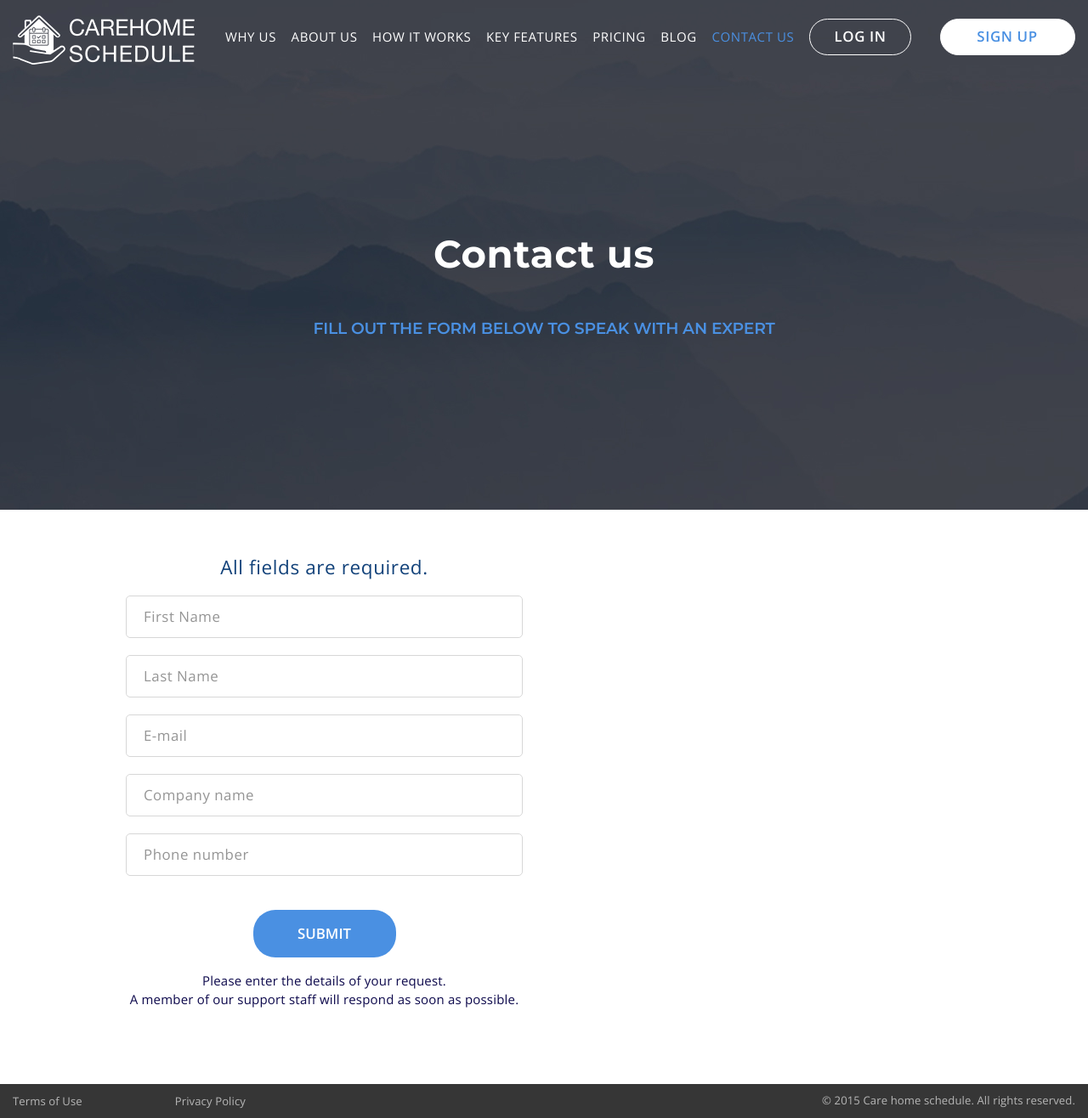
After one commit to OlehMiha/CareHomeLanding, a PHP site: page /contacts.html in a window 1280 px wide. The commit adds this page. Shown: the whole page at 85% size. Run offline with PHP 8.4, Linux system fonts and the light colour scheme.

Commit message:
contacts start

```diff
--- /dev/null
+++ b/contacts.html
@@ -0,0 +1,318 @@
+<!doctype html>
+<html lang="ru">
+<head>
+	<!-- Required meta tags -->
+	<meta charset="utf-8">
+	<meta http-equiv="X-UA-Compatible" content="IE=edge">
+	<meta name="viewport" content="width=device-width, initial-scale=1, shrink-to-fit=no">
+
+	<title>Carehome Schedule</title>
+	<meta name="description" content="Carehome Schedule" />
+	<meta name="keywords" content="Carehome Schedule" />
+
+	<!-- !!!Noindex!!! -->
+	<meta name="robots" content="noindex" />
+
+	<!-- Favicon.ico -->
+	<link rel="shortcut icon" href="favicon.ico" type="image/x-icon">
+	<link rel="icon" href="favicon.ico" type="image/x-icon">
+
+	<!-- Awesome -->
+	<link href="css/font-awesome.min.css" rel="stylesheet" type="text/css"/>
+
+	<!-- Bootstrap CSS -->
+	<link rel="stylesheet" href="https://stackpath.bootstrapcdn.com/bootstrap/4.1.1/css/bootstrap.min.css" integrity="sha384-WskhaSGFgHYWDcbwN70/dfYBj47jz9qbsMId/iRN3ewGhXQFZCSftd1LZCfmhktB" crossorigin="anonymous">
+
+	<!-- CSS Reset -->
+	<link href="css/cssreset.css" rel="stylesheet" type="text/css"/>
+
+	<!-- Fonts -->
+	<link href="https://fonts.googleapis.com/css?family=Montserrat:300,400,500,600,700|Open+Sans:300,400,600,700,800&amp;subset=cyrillic,cyrillic-ext" rel="stylesheet">
+
+	<!-- Animate -->
+	<link href="css/animate.css" rel="stylesheet" type="text/css"/>
+
+	<!-- Style -->
+	<link href="css/style.css" rel="stylesheet" type="text/css"/>
+	<link href="css/media-queries.css" rel="stylesheet" type="text/css"/>
+
+	<!-- HTML5 Shim and Respond.js IE8 support of HTML5 elements and media queries -->
+	<!-- WARNING: Respond.js doesn't work if you view the page via file:// -->
+    <!--[if lt IE 9]>
+      <script src="https://oss.maxcdn.com/libs/html5shiv/3.7.0/html5shiv.js"></script>
+      <script src="https://oss.maxcdn.com/libs/respond.js/1.4.2/respond.min.js"></script>
+  <![endif]-->
+
+</head>
+
+<body class="body_my">
+
+	<!-- PRELOADER -->
+	<div class="volosunov">
+		<span class="spinner">
+			<span></span>
+			<span></span>
+			<span></span>
+			<span></span>
+			<span></span>
+		</span>
+	</div>
+	<!-- PRELOADER -->
+
+	<!-- All content -->
+	<div class="all contacts">
+
+		<div id="top"></div>
+
+		<!-- Header -->
+		<header>
+			<!-- Header Menu -->
+			<div class="menu_div_off"></div>
+			<nav class="menu_div">
+				<div class="container">
+
+					<a href="index.html" class="Logo"></a>
+
+					<div class="button_mobi_menu">
+						<span></span>
+						<span></span>
+						<span></span>
+						<span></span>
+					</div>
+
+					<ul class="menu_top row align-items-center justify-content-between">
+						<li><a href="#m1">Why us</a></li>
+						<li><a href="#m2">About us</a></li>
+						<li><a href="#m3">How it works</a></li>
+						<li><a href="#m4">Key Features</a></li>
+						<li><a href="#m5">Pricing</a></li>
+						<li><a href="#m6">BLOG</a></li>
+						<li><a href="#m7" class="mPS2id-highlight">CONTACT US</a></li>
+
+						<div class="button_header_div">
+							<a href="#" class="button_0 button_1 log_in align-items-center justify-content-center">Log in</a>
+							<a href="#" class="button_0 button_1 sign_up align-items-center justify-content-center">Sign up</a>
+						</div>
+					</ul>
+
+				</div>
+			</nav>
+		</header>
+
+		<!-- Header block -->
+		<section class="header_block">
+			<div class="container">
+
+				<div class="row align-items-center">
+
+					<div class="col-12 header_block_iner mov mov_zoomIn_start">
+						<h1>Contact us</h1>
+						<p class="title_bot">
+							Fill out the form below to speak with an expert
+						</p>
+					</div>
+
+				</div>
+			</div>
+		</section>
+
+		<!-- Block 9 -->
+		<section class="block_9">
+			<div class="container">
+				<div class="row">
+
+					<div class="col-12 col-lg-6">
+						<form action="" class="contacts_form">
+							<p class="title">All fields are required.</p>
+
+							<input type="text" class="form_input_0 name" name="name" minlength="1" placeholder="First Name" pattern="^[_a-zA-Zа-яА-ЯёЁ ]+$" required>
+
+							<input type="text" class="form_input_0 lastname" name="lastname" minlength="1" placeholder="Last Name" pattern="^[_a-zA-Zа-яА-ЯёЁ ]+$" required>
+
+							<input type="email" class="form_input_0 email" name="email" placeholder="E-mail" pattern="(([a-zA-Z0-9_\-.]+)@([a-zA-Z0-9\-]+)\.[a-zA-Z0-9\-.]+$)" required>
+
+							<input type="text" class="form_input_0 company" name="company" minlength="1" placeholder="Company name" pattern="^[_a-zA-Zа-яА-ЯёЁ ]+$" required>
+
+							<input type="tel" class="form_input_0 phone" name="tel" minlength="5" placeholder="Phone number" pattern="^([\+]+)*[0-9\x20\x28\x29\-]{5,20}$" required>
+
+							<button type="submit" class="button_0 button_2 align-items-center justify-content-center">
+								Submit
+							</button>
+
+							<p class="bot_text_form">
+								Please enter the details of your request.<br>
+								A member of our support staff will respond as soon as possible.
+							</p>
+						</form>
+					</div>
+
+					<div class="col-12 col-lg-6">
+
+					</div>
+
+				</div>
+			</div>
+		</section>
+
+		<!-- Footer -->
+		<footer>
+			<div class="footer_div_bot">
+				<div class="container">
+					<div class="row align-items-center justify-content-between">
+						<div class="col">
+							<a href="#">Terms of Use</a>
+							<a href="#">Privacy Policy</a>
+						</div>
+						<div class="col">
+							<p class="copy">
+								© 2015 Care home schedule. All rights reserved.
+							</p>
+						</div>
+					</div>
+				</div>
+			</div>
+		</footer>
+
+	</div>
+
+
+
+
+    <!--
+    Button trigger modal
+    <button type="button" class="btn btn-primary" data-toggle="modal" data-target="#exampleModal">
+      Launch demo modal
+    </button>
+-->
+
+<!-- Modal -->
+<div class="modal fade" id="exampleModal_1" tabindex="-1" role="dialog" aria-labelledby="exampleModalLabel" aria-hidden="true">
+	<div class="modal-dialog modal-dialog_1 modal-dialog_2" role="document">
+		<div class="modal-content">
+			<div class="modal-body modal-body_1">
+				<button class="close" type="button" data-dismiss="modal" aria-label="Close"><img src="img/close.png" alt="close"></button>
+				<div class="right_modal">
+					<h6>ЗАКАЗ С МЕНЕДЖЕРОМ</h6>
+					<p class="title_modal">
+						Заполните форму для связи и получите бесплатную диагностику вашего фильтра
+					</p>
+					<form id="manedj_form" class="w_me" method="post" action="">
+						<input type="text" class="form_input_0 form_input_2 name" name="name" minlength="1" placeholder="Ваше Имя" pattern="^[_a-zA-Zа-яА-ЯёЁ ]+$" required autocomplete="off">
+						<input type="tel" class="form_input_0 form_input_2 phone" name="tel" minlength="5" placeholder="Ваш номер телефона" pattern="^([\+]+)*[0-9\x20\x28\x29\-]{5,20}$" required autocomplete="off">
+						<input class="title_php" type="hidden" name="title" value='ЗАЯВКА "ЗАКАЗ С МЕНЕДЖЕРОМ"'>
+
+						<button type="submit" class="button_0 button_1 align-items-center justify-content-center button_form_modal">
+							Отправить заявку
+						</button>
+						<p class="modal_bot_text">
+							Нажимая на кнопку "Отправить заявку" я даю свое согласие на обработку персональных данных
+						</p>
+					</form>
+				</div>
+			</div>
+		</div>
+	</div>
+</div>
+
+
+<div class="modal fade" id="exampleModal_2" tabindex="-1" role="dialog" aria-labelledby="exampleModalLabel" aria-hidden="true">
+	<div class="modal-dialog modal-dialog_1 modal-dialog_2" role="document">
+		<div class="modal-content">
+			<div class="modal-body modal-body_1">
+				<button class="close" type="button" data-dismiss="modal" aria-label="Close"><img src="img/close.png" alt="close"></button>
+				<div class="right_modal">
+					<h6>МЫ ПЕРЕЗВОНИМ ВАМ !</h6>
+					<p class="title_modal">
+						Заполните форму для связи и получите бесплатную диагностику вашего фильтра
+					</p>
+					<form id="perezvon_form" class="w_me" method="post" action="">
+						<input type="text" class="form_input_0 form_input_2 name" name="name" minlength="1" placeholder="Ваше Имя" pattern="^[_a-zA-Zа-яА-ЯёЁ ]+$" required autocomplete="off">
+						<input type="tel" class="form_input_0 form_input_2 phone" name="tel" minlength="5" placeholder="Ваш номер телефона" pattern="^([\+]+)*[0-9\x20\x28\x29\-]{5,20}$" required autocomplete="off">
+						<input class="title_php" type="hidden" name="title" value='ЗАЯВКА "МЫ ПЕРЕЗВОНИМ ВАМ"'>
+
+						<button type="submit" class="button_0 button_1 align-items-center justify-content-center button_form_modal">
+							Отправить заявку
+						</button>
+						<p class="modal_bot_text">
+							Нажимая на кнопку "Отправить заявку" я даю свое согласие на обработку персональных данных
+						</p>
+					</form>
+				</div>
+			</div>
+		</div>
+	</div>
+</div>
+
+
+<div class="modal fade" id="exampleModal_3" tabindex="-1" role="dialog" aria-labelledby="exampleModalLabel" aria-hidden="true">
+	<div class="modal-dialog modal-dialog_1 modal-dialog_2" role="document">
+		<div class="modal-content">
+			<div class="modal-body modal-body_1">
+				<button class="close" type="button" data-dismiss="modal" aria-label="Close"><img src="img/close.png" alt="close"></button>
+				<div class="right_modal">
+					<h6>ПРАЙС ВСЕГО КАТАЛОГА</h6>
+					<p class="title_modal">
+						Заполните форму заявки и мы вышлем Вам на e-mail полный прайс всего каталога
+					</p>
+					<form id="katalog_form" class="w_me" method="post" action="">
+						<input type="text" class="form_input_0 form_input_2 name" name="name" minlength="1" placeholder="Ваше Имя" pattern="^[_a-zA-Zа-яА-ЯёЁ ]+$" required autocomplete="off">
+						<input type="tel" class="form_input_0 form_input_2 phone" name="tel" minlength="5" placeholder="Ваш номер телефона" pattern="^([\+]+)*[0-9\x20\x28\x29\-]{5,20}$" required autocomplete="off">
+						<input type="email" class="form_input_0 form_input_2 email2" name="email" placeholder="Ваш Email" pattern="(([a-zA-Z0-9_\-.]+)@([a-zA-Z0-9\-]+)\.[a-zA-Z0-9\-.]+$)" autocomplete="off" required>
+						<input class="title_php" type="hidden" name="title" value='ЗАЯВКА "ПРАЙС ВСЕГО КАТАЛОГА"'>
+
+						<button type="submit" class="button_0 button_1 align-items-center justify-content-center button_form_modal">
+							Получить прайс всего каталога
+						</button>
+						<p class="modal_bot_text">
+							Нажимая на кнопку "Отправить заявку" я даю свое согласие на обработку персональных данных
+						</p>
+					</form>
+				</div>
+			</div>
+		</div>
+	</div>
+</div>
+
+
+<div class="modal fade" id="sps" tabindex="-1" role="dialog" aria-labelledby="exampleModalLabel" aria-hidden="true">
+	<div class="modal-dialog modal-dialog_1" role="document">
+		<div class="modal-content">
+			<div class="modal-body modal-body_1">
+				<button class="close" type="button" data-dismiss="modal" aria-label="Close"><img src="img/close.png" alt="close"></button>
+				<div class="left_modal girl_modal">
+
+				</div>
+				<div class="right_modal">
+					<h6>ВАША ЗАЯВКА</h6>
+					<h6 class="green">УСПЕШНО ОТПРАВЛЕНА</h6>
+					<p class="title_modal">
+						Наш менеджер свяжется с Вами
+						в ближайшее время.
+					</p>
+					<a href="#" class="a_modal_back">Вернуться на сайт</a>
+				</div>
+			</div>
+		</div>
+	</div>
+</div>
+
+
+<!-- jQuery -->
+<!-- <script src="https://ajax.googleapis.com/ajax/libs/jquery/1.12.4/jquery.min.js" ></script> -->
+<script src="https://ajax.googleapis.com/ajax/libs/jquery/3.3.1/jquery.min.js" ></script>
+
+<!-- jQuery first, then Popper.js -->
+<!-- <script src="https://code.jquery.com/jquery-3.3.1.slim.min.js" integrity="sha384-q8i/X+965DzO0rT7abK41JStQIAqVgRVzpbzo5smXKp4YfRvH+8abtTE1Pi6jizo" crossorigin="anonymous"></script> -->
+<script src="https://cdnjs.cloudflare.com/ajax/libs/popper.js/1.14.3/umd/popper.min.js" integrity="sha384-ZMP7rVo3mIykV+2+9J3UJ46jBk0WLaUAdn689aCwoqbBJiSnjAK/l8WvCWPIPm49" crossorigin="anonymous"></script>
+<script src="https://stackpath.bootstrapcdn.com/bootstrap/4.1.1/js/bootstrap.min.js" integrity="sha384-smHYKdLADwkXOn1EmN1qk/HfnUcbVRZyYmZ4qpPea6sjB/pTJ0euyQp0Mk8ck+5T" crossorigin="anonymous"></script>
+
+<!-- Page Scroll JS -->
+<script src="js/jquery.malihu.PageScroll2id.min.js" defer></script>
+
+<!-- Custom -->
+<script type='text/javascript' src="js/custom.js" defer></script>
+
+<!-- Optional JavaScript -->
+<script>document.write('<script src="http://' + (location.host || 'localhost').split(':')[0] + ':35729/livereload.js?snipver=1"></' + 'script>')</script>
+</body>
+</html>
--- a/css/media-queries.css
+++ b/css/media-queries.css
@@ -333,7 +333,6 @@
         padding-top: 30px;
     }
     .block_1, .block_3, .block_5, .block_7,.block_8 {
-        background: #fefefe;
         padding-top: 30px;
         padding-bottom: 30px;
     }
--- a/css/style.css
+++ b/css/style.css
@@ -48,6 +48,7 @@ body {
   display: inline-flex;
 
   width: 220px;
+  border: none;
   border: 1px solid #fff;
   border-radius: 22px;
   height: 43px;
@@ -71,6 +72,7 @@ body {
 
   width: 200px;
   height: 56px;
+  border: none;
   border-radius: 26px;
   background: rgb(74, 144, 226);
   color: #fff;
@@ -1135,7 +1137,7 @@ section ul li:before {
     position: relative;
     max-width: 100%;
     margin-left: 35px;
-
+    opacity: 0;
 }
 
 
@@ -1486,24 +1488,104 @@ section ul li:before {
 
 
 
+
+
+
+
+
+
+
+
+/*Contacts page*/
+.contacts {
+
+}
+.contacts .header_block {
+  background: url("../img/bac_iner_1.jpg") no-repeat;
+  background-position: center;
+  background-size: cover;
+  text-align: center;
+}
+.contacts .header_block_iner {
+  padding: 0 15px;
+  padding-top: 65px;
+}
+.contacts .header_block_iner h1 {
+  text-align: center;
+  font-size: 3.000em;
+  letter-spacing: 0.7px;
+}
+.contacts .header_block_iner .title_bot {
+  text-transform: uppercase;
+  font-family: 'Montserrat', sans-serif;
+  font-size: 1.250em;
+  font-weight: 600;
+  color: #4a90e2;
+  margin-top: 40px;
+  letter-spacing: -0.2px;
+}
+
+
+/*Contacts page Block 9 */
+.block_9 {
+    padding-top: 51px;
+    padding-bottom: 68px;
+}
+.contacts_form {
+  width: 100%;
+  max-width: 467px;
+  float: right;
+  margin: 0 10px;
+  margin-bottom: 20px;
+  text-align: center;
+}
+.contacts_form .title {
+  color: #12427a;
+  font-size: 1.500em;
+  font-weight: 300;
+  letter-spacing: 0.6px;
+  margin-bottom: 16px;
+}
+
+
+.contacts_form .button_2 {
+  width: 168px;
+  margin-top: 20px;
+  cursor: pointer;
+}
+.contacts_form .bot_text_form {
+  margin: 0 -10px;
+  margin-top: 16px;
+  font-weight: 300;
+  letter-spacing: 0.2px;
+  color: #0d094c;
+}
+
+
+
+
 /* Form */
 .form_input_0 {
-  width: 250px;
-  height: 54px;
+  width: 100%;
+  height: 50px;
   border: none;
-  border-bottom: 1px solid #cccccc;
+  border: 1px solid rgb(215, 215, 215);
   text-align: left;
-  color:#cccccc;
-  padding-left: 2px;
-}
-.form_input_0.name {
-  margin-right: 47px;
-}
-
-.form_input_0::-webkit-input-placeholder       {text-indent: 0px;transition: text-indent 1.4s ease;}
-.form_input_0::-moz-placeholder                {text-indent: 0px;transition: text-indent 1.4s ease;}
-.form_input_0:-moz-placeholder                 {text-indent: 0px;transition: text-indent 1.4s ease;}
-.form_input_0:-ms-input-placeholder            {text-indent: 0px;transition: text-indent 1.4s ease;}
+  border-radius: 5px;
+  color:#959595;
+  padding-left: 20px;
+  font-size: 1.125em;
+  font-weight: 300;
+  margin-bottom: 20px;
+  letter-spacing: 0.5px;{
+        margin-top: 20px;
+  }
+}
+
+.form_input_0::-webkit-input-placeholder       {font-weight: 300;color: #959595; text-indent: 0px;transition: text-indent 1.4s ease;}
+.form_input_0::-moz-placeholder                {font-weight: 300;color: #959595; text-indent: 0px;transition: text-indent 1.4s ease;}
+.form_input_0:-moz-placeholder                 {font-weight: 300;color: #959595; text-indent: 0px;transition: text-indent 1.4s ease;}
+.form_input_0:-ms-input-placeholder            {font-weight: 300;color: #959595; text-indent: 0px;transition: text-indent 1.4s ease;}
 
 .form_input_0:focus::-webkit-input-placeholder {text-indent: -200%;transition: text-indent 1.4s ease;}
 .form_input_0:focus::-moz-placeholder          {text-indent: -200%;transition: text-indent 1.4s ease;}
@@ -1525,7 +1607,7 @@ input.form_input_0:focus:required:valid  {
 }
 
 input.form_input_0:focus:required:invalid {
- border-color: #f6901f;
+ border-color: #ef3f44;
 }
 
 
@@ -1670,9 +1752,9 @@ input.form_input_0:focus:required:invalid {
 .mov {
   opacity: 0;
 }
-.mov_p div {
+.mov_p > p {
   opacity: 0;
 }
-.mov_div div {
+.mov_div > div {
   opacity: 0;
 }
```
Also changed, not shown: index.html (+17 -15 lines), js/custom.js (+14 -21 lines), img/bac_iner_1.jpg (added), pixsel/CarehomeSchedule-Contact-us.jpg (added).
